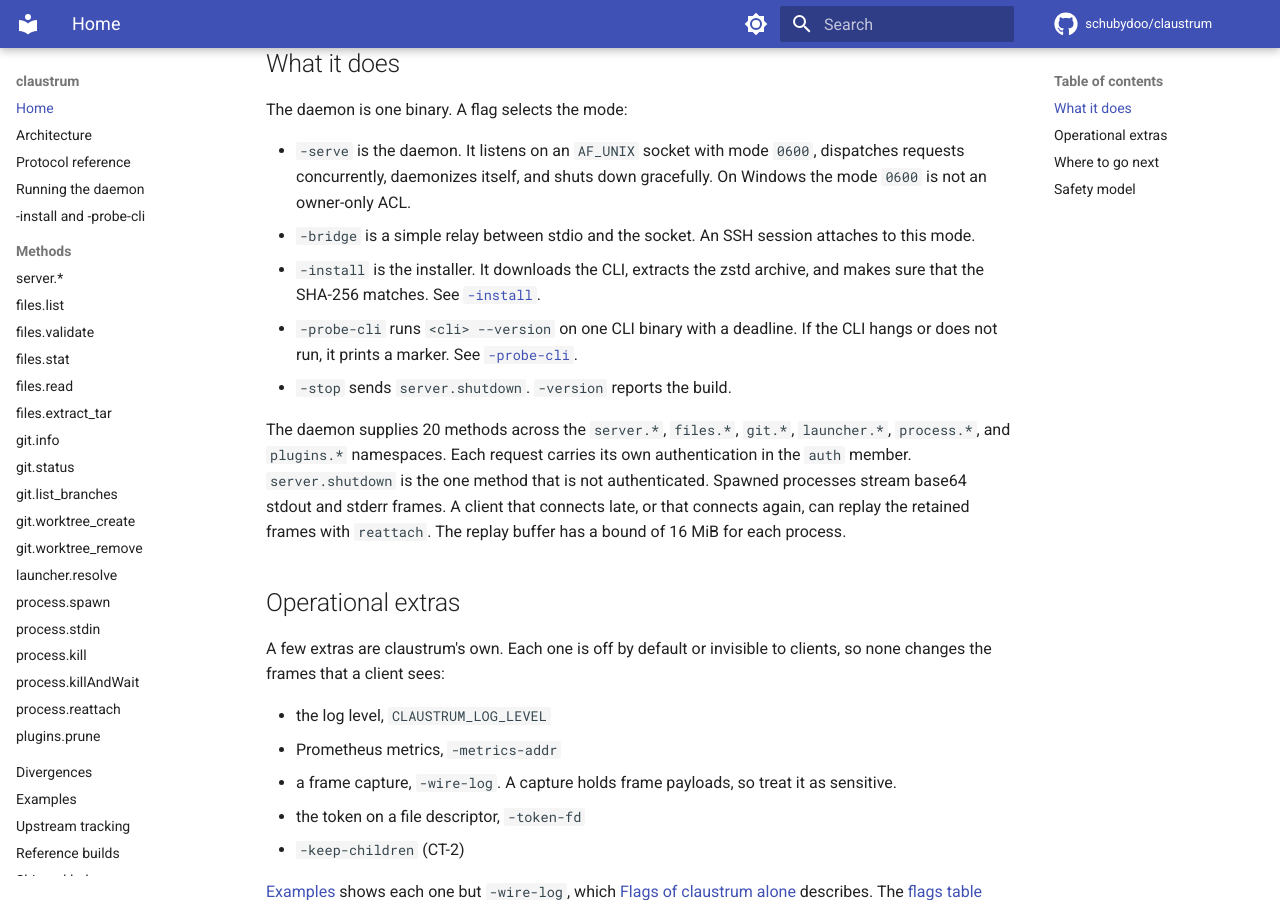
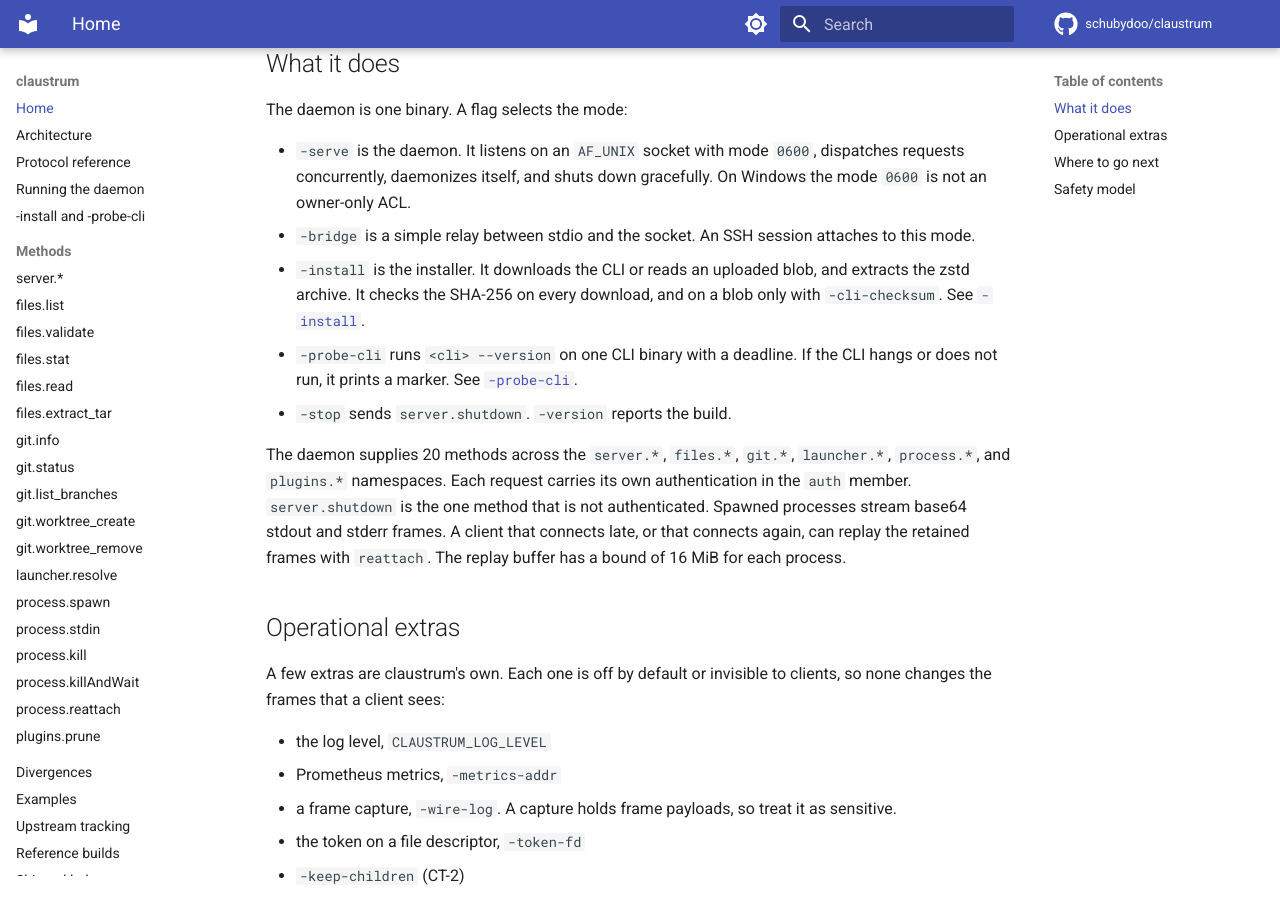
Before and after one commit to schubydoo/claustrum, an MkDocs documentation site: the page built from docs/index.md, in a window 1280 px wide and 900 px high, scrolled down 447 px. Built offline with MkDocs 1.6.1 and Material for MkDocs 9.7.7, drawn with Linux system fonts in a browser that asks for light colours; comment, search, counter and statistics services are not loaded.

Commit message:
docs: say when -install checks the SHA-256 on the home page
Co-Authored-By: Claude Opus 5.5 <noreply@anthropic.com>

```diff
--- a/docs/index.md
+++ b/docs/index.md
@@ -24,8 +24,9 @@ The daemon is one binary. A flag selects the mode:
   gracefully. On Windows the mode `0600` is not an owner-only ACL.
 - `-bridge` is a simple relay between stdio and the socket. An SSH session
   attaches to this mode.
-- `-install` is the installer. It downloads the CLI, extracts the zstd
-  archive, and makes sure that the SHA-256 matches. See
+- `-install` is the installer. It downloads the CLI or reads an uploaded
+  blob, and extracts the zstd archive. It checks the SHA-256 on every download,
+  and on a blob only with `-cli-checksum`. See
   [`-install`](INSTALL.md#-install-ensure-the-agent-cli).
 - `-probe-cli` runs `<cli> --version` on one CLI binary with a deadline. If
   the CLI hangs or does not run, it prints a marker. See
```
Also changed, not shown: docs/INSTALL.md (+1 -1 lines).
